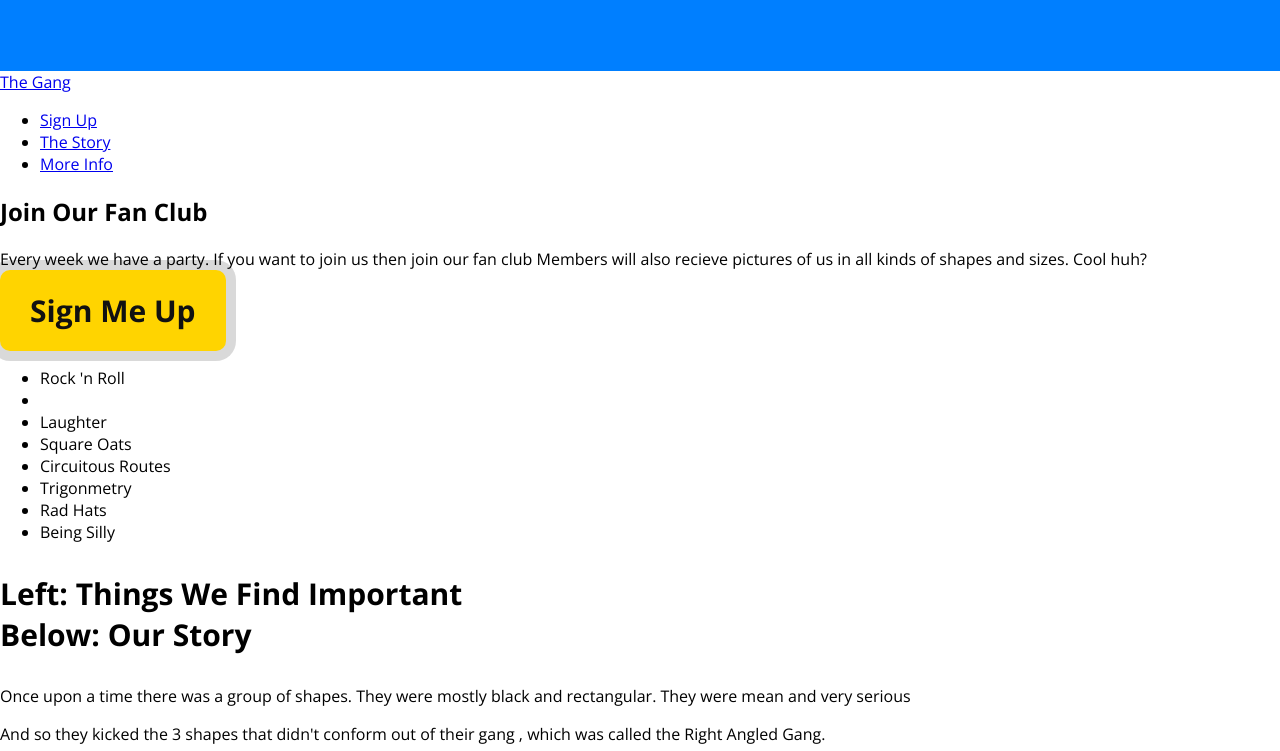
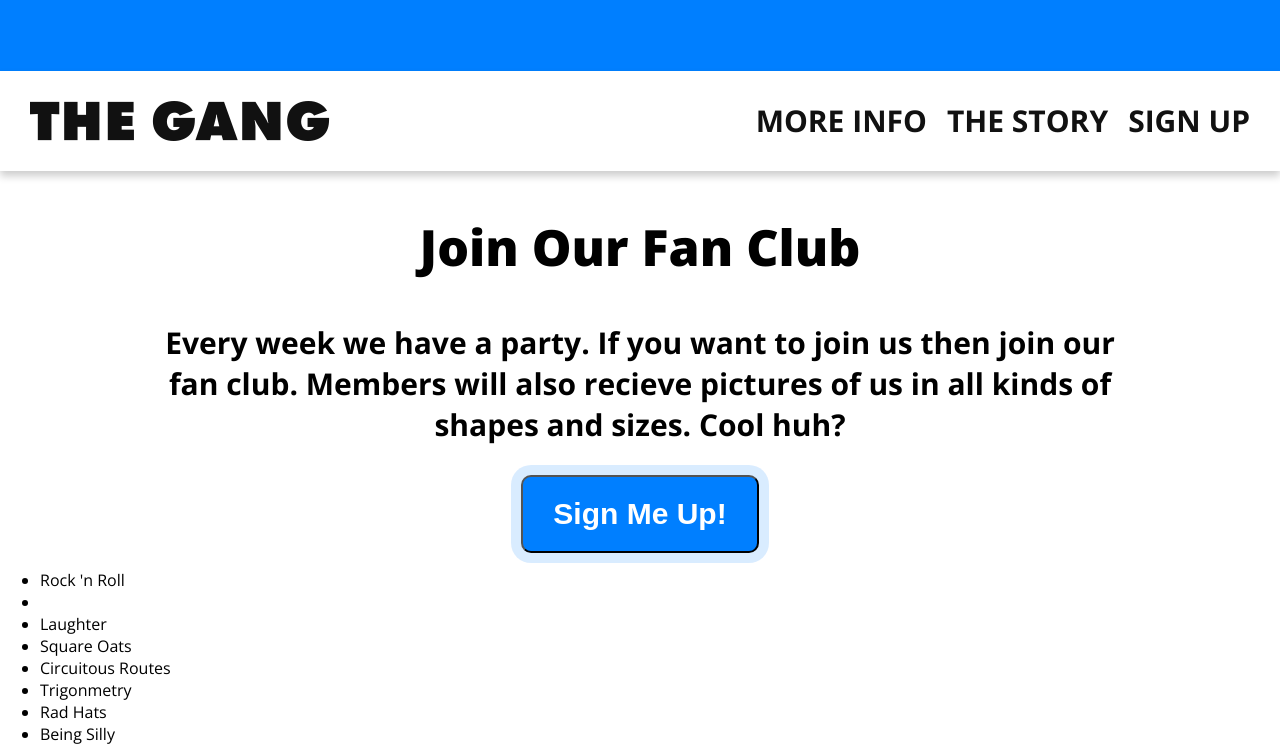
Before and after one commit to neilp666/web_design, a plain HTML site: page index.html in a window 1280 px wide. Shown: the part 729-1480 px from the top of the page. Drawn offline with nearby package versions, Linux system fonts and the light colour scheme.

Commit message:
Added styling to the nav and read more section

```diff
--- a/index.html
+++ b/index.html
@@ -8,7 +8,7 @@
 <body>
   <div class="hero-banner">
   <div class="wrapper">
-    <h4><a href="https://www.neilpatel.co">Neil Patel</a> presents</h4>
+    <h4><a href="https://www.neilpatel.co">Neil Patel</a> Presents</h4>
       <h1>The Silliest &amp;<br/>
           Most awesome gang<br/>
           In the world!</h1>
@@ -20,6 +20,7 @@
     <div class="character2"></div>
     <div class="character3"></div>
   </div>
+  <div id="more-info"></div>
   <nav>
     <a href="#" class="logo">The Gang</a>
     <ul>
@@ -29,11 +30,13 @@
     </ul>
   </nav>
   <div class="more-info" id="more-info">
-    <h2>Join Our Fan Club</h2>
-    <p>Every week we have <span class="highlight">a party.</span> If you want to join us then join our fan club
-      Members will also recieve pictures of us in all kinds of shapes and sizes. Cool huh?
-      <a class="cta alt">Sign Me Up</a>
-    </p>
+    <div class="wrapper">
+      <h2>Join Our Fan Club</h2>
+      <p>Every week we have <span class="highlight">a party.</span> If you want to
+        join us then join our fan club. Members will also recieve pictures of us in
+        all kinds of shapes and sizes. Cool huh?</p>
+      <button class="cta">Sign Me Up!</button>
+    </div>
   </div>
   <div class="separator"></div>
   <div class="story" id="story"></div>
--- a/style.css
+++ b/style.css
@@ -8,16 +8,28 @@ body, html {
 
 h1 {
   font-weight: 800;
-  font-size: 53px;
+  font-size: 50px;
+}
+
+h2 {
+  font-weight: 800;
+  font-size: 50px;
 }
 
 h3 {
   font-weight: bold;
   font-size: 30px;
 }
+
 h4 {
   font-weight: bold;
   font-size: 20px;
+}
+
+p {
+  font-weight: bold;
+  font-size: 30px;
+  margin: 30px 0;
 }
 
 .wrapper {
@@ -94,31 +106,53 @@ button.cta.alt{
   box-shadow: 0 0 0 10px rgba(0, 0, 0, .15);
 }
 
-/* <div class="hero-banner"></div>
-  <div class="wrapper">
-    <h4><a href="https://neilpatel.co">>Neil patel </a>presents the gang</h4>
-      <h1>The Silliest &amp;<br/>
-          Most awesome gang<br/>
-          In the world!</h1>
-      <h3>It's the Circle Guy, Hat Guy &amp; Red Guy.<br/>
-    They're the best of friends. </h3>
-    <a class="cta alt" href="#more-info">Read More</a>
-    </div>
-    <div class="character1"></div>
-    <div class="character2"></div>
-    <div class="character3"></div>
-  </div>
-  <nav>
-    <a href="#" class="logo">The Gang</a>
-    <ul>
-      <li><a href="#">Sign Up</a></li>
-      <li><a href="#story">The Story</a></li>
-      <li><a href="#more-info">More Info</a></li>
-    </ul>
-  </nav>
-  <div class="more-info" id="more-info">
-    <h2>Join Our Fan Club</h2>
-    <p>Every week we have <span class="highlight">a party.</span> If you want to join us then join our fan club
-      Members will also recieve pictures of us in all kinds of shapes and sizes. Cool huh?
-      <div class="cta">Sign Me Up</div>
-    </p> */
+
+nav{
+  height: 100px;
+  background-color: white;
+  box-shadow: 0 5px 8px rgba(0,0,0,.2);
+  position: sticky;
+  top: 0;
+}
+
+nav .logo {
+  display: block;
+  width: 300px;
+  height: 40px;
+  position: absolute; top: 50%; left: 0;
+  margin-top: -20px;
+  margin-left: 30px;
+  background: url(characters/logo.png) no-repeat 0 0;
+  background-size: 100%;
+  overflow: hidden;
+  text-indent: -999px;
+}
+
+nav ul {
+  padding: 0;
+  margin: 0 20px 0 0;
+}
+
+nav ul li {
+  margin: 0;
+  padding: 0;
+  display: block;
+  float: right;
+}
+
+nav ul li a{
+  display: block;
+  height: 100%;
+  box-sizing: border-box;
+  font-size: 30px;
+  text-transform: uppercase;
+  font-weight: bold;
+  color: #111111;
+  text-decoration: none;
+  padding: 35px 10px;
+  line-height: 30px;
+}
+
+.more-info{
+  text-align: center;
+}
```
Also changed, not shown: characters/logo.png (added), 1 other file.
